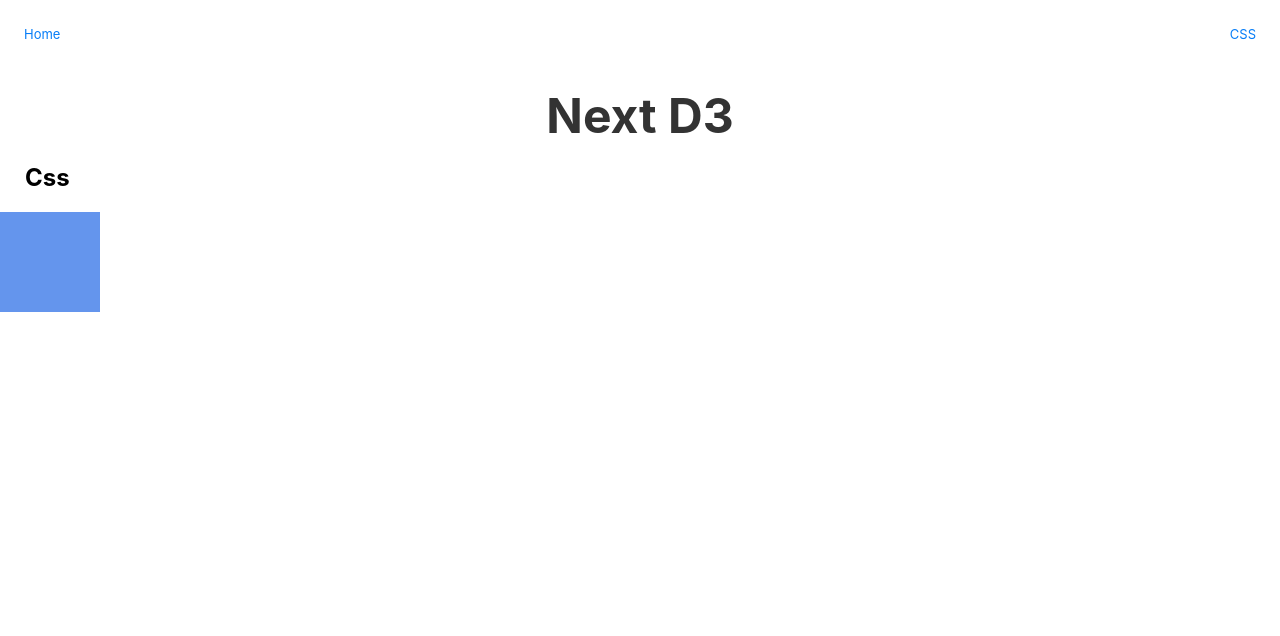
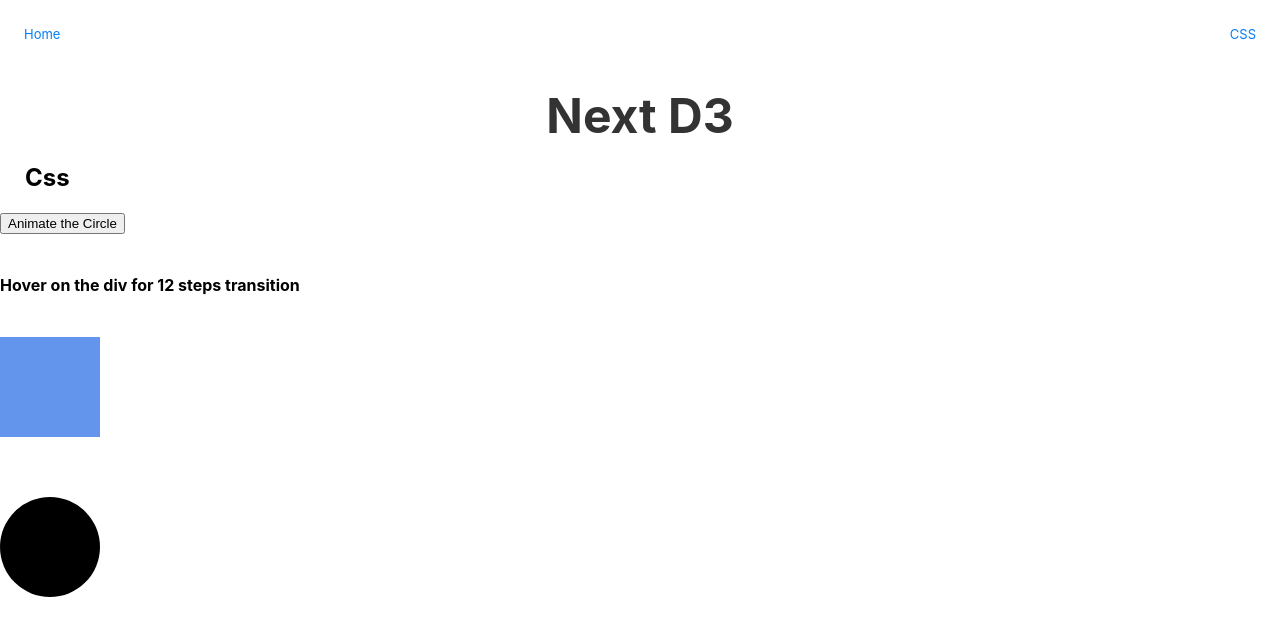
Before and after one commit to NickFoden/next-d3, a Next.js app: page /css in a window 1280 px wide. Shown: the top 636 px of the page. Built offline with nearby package versions, Linux system fonts and the light colour scheme.

Commit message:
Animate a circle to bounce against a wall

```diff
--- /dev/null
+++ b/components/animations/circle.js
@@ -0,0 +1,24 @@
+import * as d3 from "d3";
+
+const animateCircle = () => {
+  console.log("hey");
+  const cool = d3
+    .select("#circle2")
+    .attr("cx", 50)
+    .style("fill", "cornflowerblue")
+    .transition()
+    .delay(500)
+    .duration(2000)
+    .ease(d3.easeBounce)
+    .attr("cx", 500)
+    .transition()
+    .duration(1000)
+    .ease(d3.easeElasticInOut)
+    .style("fill", "lavender")
+    .transition()
+    .duration(1000)
+    .ease(d3.easeBounceOut)
+    .attr("cx", 50)
+    .style("fill", "cornflowerblue");
+};
+export default animateCircle;
--- a/pages/css.js
+++ b/pages/css.js
@@ -1,6 +1,7 @@
 import React, { useEffect } from "react";
 import Head from "next/head";
 import Nav from "../components/nav";
+import animateCircle from "../components/animations/circle";
 
 const Home = () => {
   useEffect(() => {}, []);
@@ -18,7 +19,18 @@ const Home = () => {
         <h1 className="title">Next D3</h1>
       </div>
       <h2>Css</h2>
+      <button onClick={() => animateCircle()}>Animate the Circle</button>
+      <br />
+      <br />
+      <h4>Hover on the div for 12 steps transition</h4>
+      <br />
       <div className="box" />
+      <br />
+      <br />
+      <br />
+      <svg>
+        <circle cx="50" cy="50" r="50" id="circle2" />
+      </svg>
       <style jsx>{`
         .hero {
           width: 100%;
@@ -41,11 +53,14 @@ const Home = () => {
           background: cornflowerblue;
           height: 100px;
           width: 100px;
-          transition: transform 1s steps(6), background 2s ease-out;
+          transition: transform 1s steps(12), background 2s ease-out;
         }
         .box:hover {
           background: yellowgreen;
           transform: translateX(30px);
+        }
+        svg {
+          width: 100vw;
         }
       `}</style>
     </div>
```
